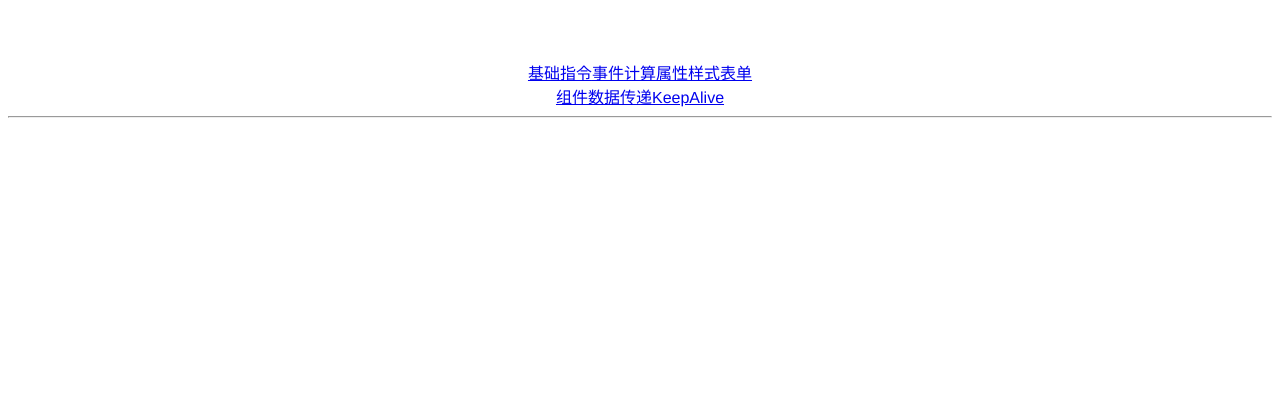
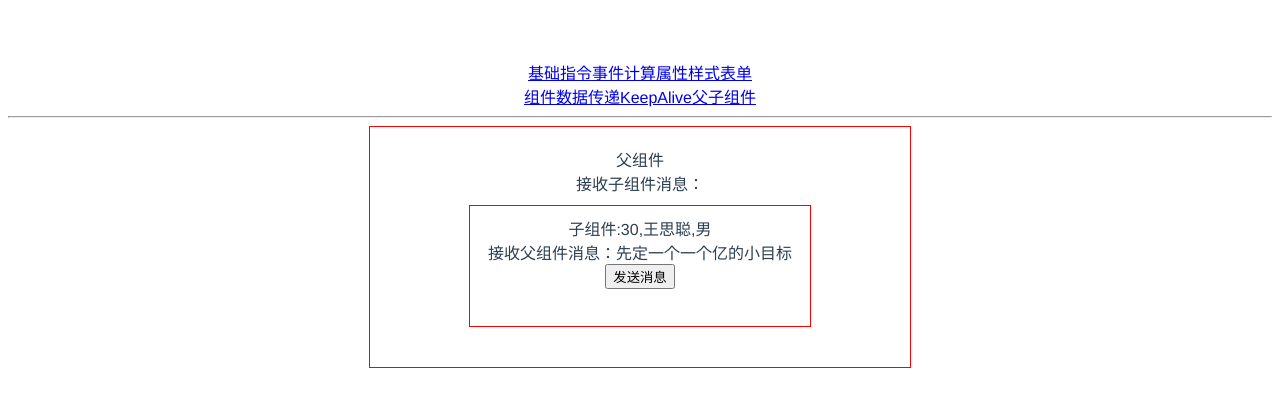
Before and after one commit to fenglixiong123/VueBase, a Vue app: page /parent in a window 1280 px wide. Shown: the top 406 px of the page. Built offline with nearby package versions, Linux system fonts and the light colour scheme.

Commit message:
数据类型验证以及父子数据传递

```diff
--- a/src/App.vue
+++ b/src/App.vue
@@ -8,6 +8,7 @@
     <br/>
     <router-link to="/student">组件数据传递</router-link>
     <router-link to="/keep">KeepAlive</router-link>
+    <router-link to="/parent">父子组件</router-link>
     <hr/>
     <router-view/>
   </div>
--- /dev/null
+++ b/src/components/object/Child.vue
@@ -0,0 +1,49 @@
+<template>
+    <div class="childDiv">
+      子组件:{{age}},{{nick}},{{sex}}
+      <div>
+        接收父组件消息：{{title}}
+      </div>
+      <button @click="sendMoney">发送消息</button>
+    </div>
+</template>
+
+<script>
+    export default {
+        name: "Child",
+      data(){
+          return{
+
+          }
+      },
+      props:{
+        title:String,
+        age:Number,
+        nick:{
+          type:String,
+          required:true,
+          default:'国民老公'
+        },
+        sex:{
+          type: String,
+          default: '男'
+        }
+      },
+      methods:{
+        sendMoney:function () {
+          this.$emit('moneyEvent','爸爸我真的赚了五个亿')
+        }
+      }
+    }
+</script>
+
+<style scoped>
+  .childDiv{
+    margin: 0 auto;
+    margin-top: 10px;
+    padding: 10px;
+    width: 320px;
+    height: 100px;
+    border: 1px solid red;
+  }
+</style>
--- /dev/null
+++ b/src/components/object/Parent.vue
@@ -0,0 +1,40 @@
+<template>
+    <div class="parentDiv">
+      父组件
+      <div>
+        接收子组件消息：{{moneyMsg}}
+      </div>
+      <div>
+        <Child @moneyEvent="getMoney" title="先定一个一个亿的小目标" :age="age" nick="王思聪"/>
+      </div>
+    </div>
+</template>
+
+<script>
+    import Child from "./Child";
+    export default {
+      name: "Parent",
+      components: {Child},
+      data(){
+          return{
+            moneyMsg:'',
+            age:30
+          }
+      },
+      methods:{
+        getMoney:function (data) {
+          this.moneyMsg = data;
+        }
+      }
+    }
+</script>
+
+<style scoped>
+  .parentDiv{
+    margin: 0 auto;
+    padding: 20px;
+    width: 500px;
+    height: 200px;
+    border: 1px solid red;
+  }
+</style>
--- a/src/components/object/School.vue
+++ b/src/components/object/School.vue
@@ -41,7 +41,7 @@
 
 <style scoped>
   .schoolDiv{
-    margin: 10px 10px;
+    margin: 0 auto;
     padding: 20px;
     width: 500px;
     height: 200px;
--- a/src/components/object/Student.vue
+++ b/src/components/object/Student.vue
@@ -1,5 +1,5 @@
 <template>
-    <div>
+    <div class="divClass">
       <h1>{{msg}}</h1>
       <div>
         <School @schoolEvent="getSchoolMsg" :name="name" :master="master" :address="address"/>
@@ -20,7 +20,7 @@
       components: { School},
       data(){
           return{
-            msg:'我是学生小明',
+            msg:'学生组件',
             name:'希望小学',
             master:'王晓晨',
             address:'上海市松江区江川二村',
@@ -36,5 +36,11 @@
 </script>
 
 <style scoped>
-
+  .divClass{
+    width: 600px;
+    height: 420px;
+    border: 1px solid red;
+    margin: 0 auto;
+    padding: 20px;
+  }
 </style>
--- a/src/router/index.js
+++ b/src/router/index.js
@@ -7,6 +7,7 @@
 import Compute from "../components/base/Compute";
 import Student from "../components/object/Student";
 import Keep from "../components/object/Keep";
+import Parent from "../components/object/Parent";
 
 Vue.use(Router);
 
@@ -47,6 +48,11 @@
       path: '/keep',
       name: 'Keep',
       component: Keep
+    },
+    {
+      path: '/parent',
+      name: 'Parent',
+      component: Parent
     }
   ]
 })
```
Also changed, not shown: 1 other file (tests, documents, lock files or other folders).
